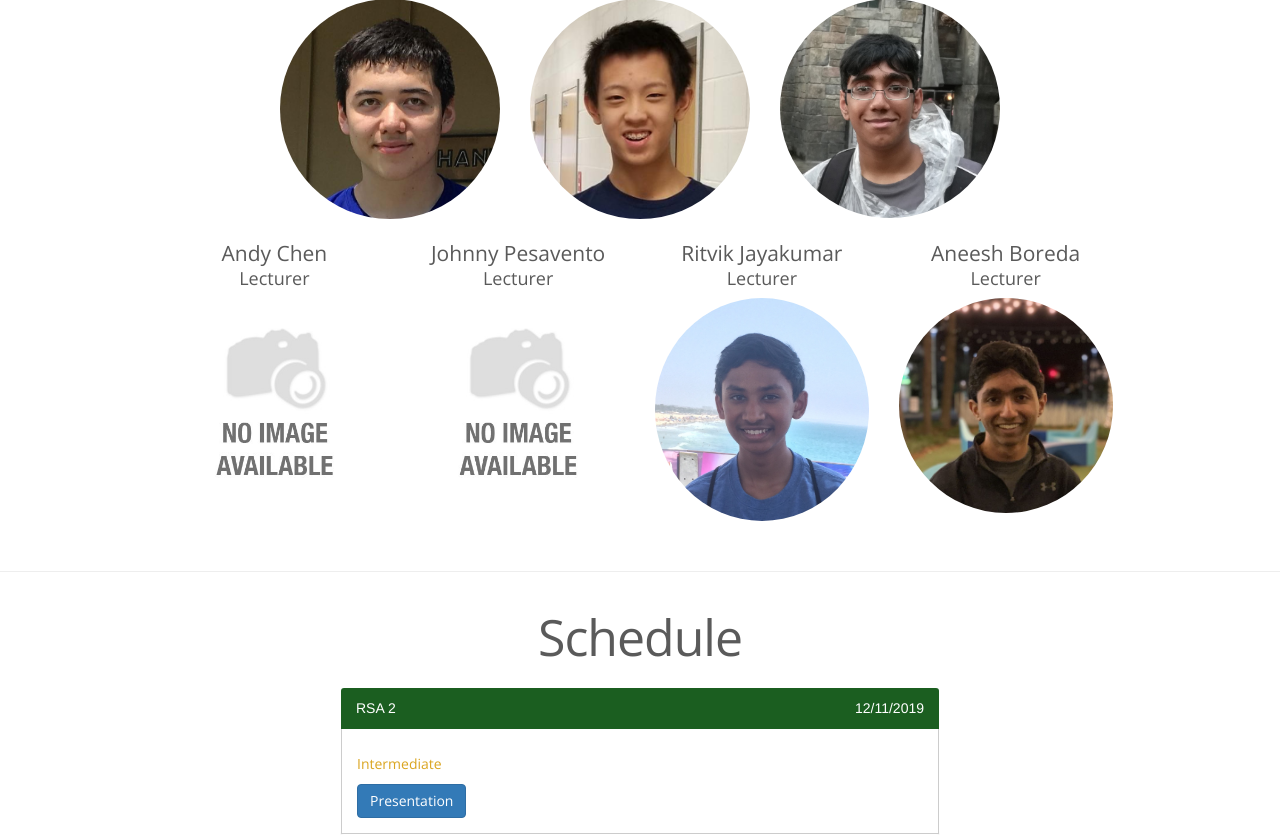
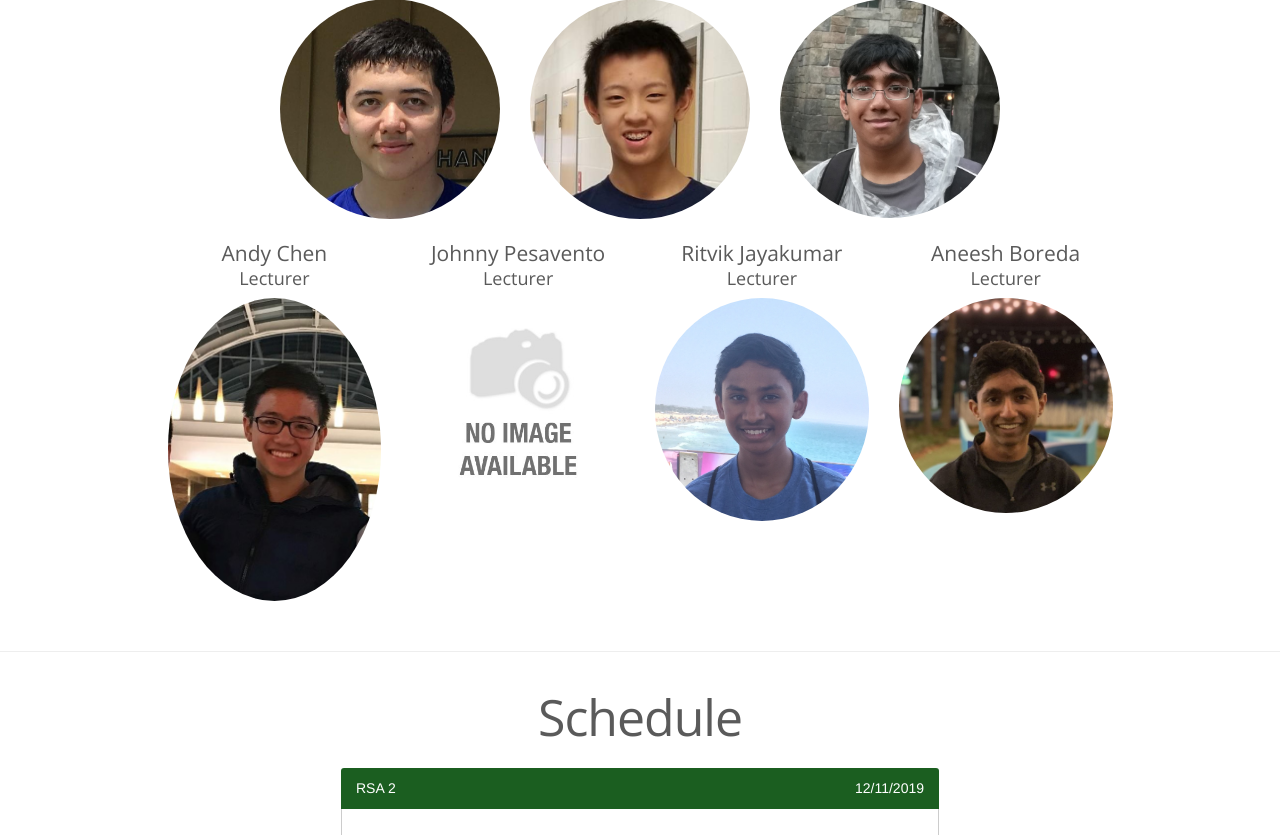
Before and after one commit to evanyeyeye/csc, a PHP site: page / in a window 1280 px wide. Shown: the part 846-1681 px from the top of the page. Run offline with PHP 8.4, Linux system fonts and the light colour scheme; some libraries are stand-ins or nearby versions.

Commit message:
add Andy's pic to index.php

```diff
--- a/index.php
+++ b/index.php
@@ -118,7 +118,7 @@
                                 <div class="col-xs-6 officer">
                                     <p class="lead">Andy Chen</p>
                                     <h4>Lecturer</h4>
-                                    <img class="img-responsive img-circle" src="images/no_image_available.jpg" alt="Andy Chen">
+                                    <img class="img-responsive img-circle" src="images/officers/andy.jpg" alt="Andy Chen">
                                 </div>
                                 <div class="col-xs-6 officer">
                                     <p class="lead">Johnny Pesavento</p>
```
